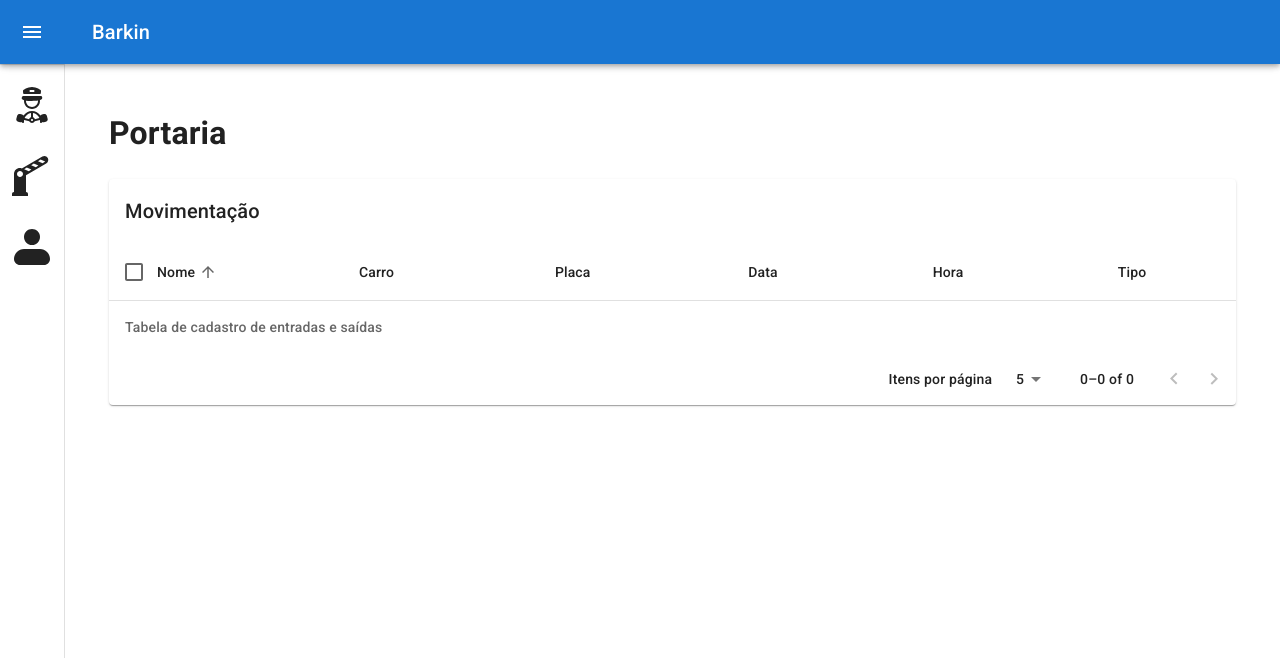
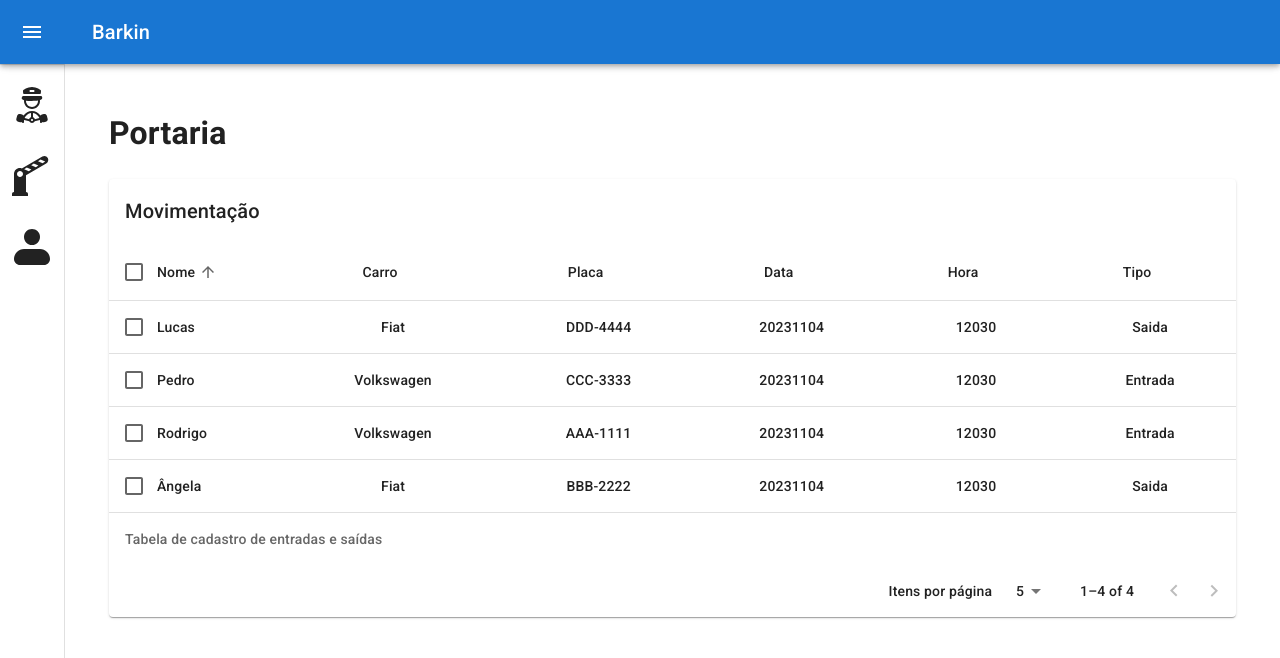
Before and after one commit to pedroramos17/reservation-management-system, a Next.js app: page /portaria in a window 1280 px wide. Shown: the top 658 px of the page. Built offline with nearby package versions, Linux system fonts and the light colour scheme.

Commit message:
fix gateway table data

```diff
--- a/src/app/components/table/gateway/index.tsx
+++ b/src/app/components/table/gateway/index.tsx
@@ -18,6 +18,48 @@ import GatewayTableToolbar from '../gatewayForm/tableToolbar';
 import getComparator, { Order } from '../sorting';
 import { initDB, getStoreData, deleteData, Gateway, Stores } from '@/utils/db';
 
+function createData(
+    id: string,
+    name: string,
+    car: string,
+    plate: string,
+    date: number,
+    hour: number,
+    type: string,
+  ): GatehouseData {
+    return {
+      id,
+      name,
+      car,
+      plate,
+      date,
+      hour,
+      type,
+    };
+  }
+
+  const rows = [
+    createData(
+      'id-1',
+      'Rodrigo',
+      'Volkswagen',
+      'AAA-1111',
+      20231104,
+      12030,
+      'Entrada',
+    ),
+    createData('id-2', 'Ângela', 'Fiat', 'BBB-2222', 20231104, 12030, 'Saida'),
+    createData(
+      'id-3',
+      'Pedro',
+      'Volkswagen',
+      'CCC-3333',
+      20231104,
+      12030,
+      'Entrada',
+    ),
+    createData('id-4', 'Lucas', 'Fiat', 'DDD-4444', 20231104, 12030, 'Saida'),
+  ];
 export default function GatewayTable() {
   const [order, setOrder] = useState<Order>('asc');
   const [orderBy, setOrderBy] = useState<keyof GatehouseData>('name');
@@ -43,8 +85,6 @@ export default function GatewayTable() {
   useEffect(() => {
     handleGetGateways();
   }, [])
-
-  const rows = gateways;
 
   const handleDeleteGateway = async (id: string) => {
     if (!isDBReady) {
```
Also changed, not shown: src/app/components/table/driver/index.tsx (+16 -2 lines).
